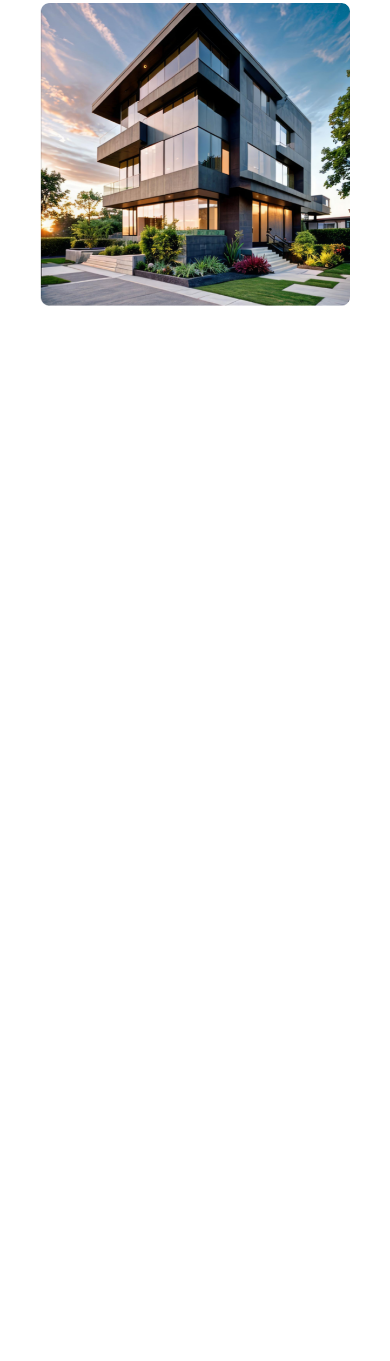
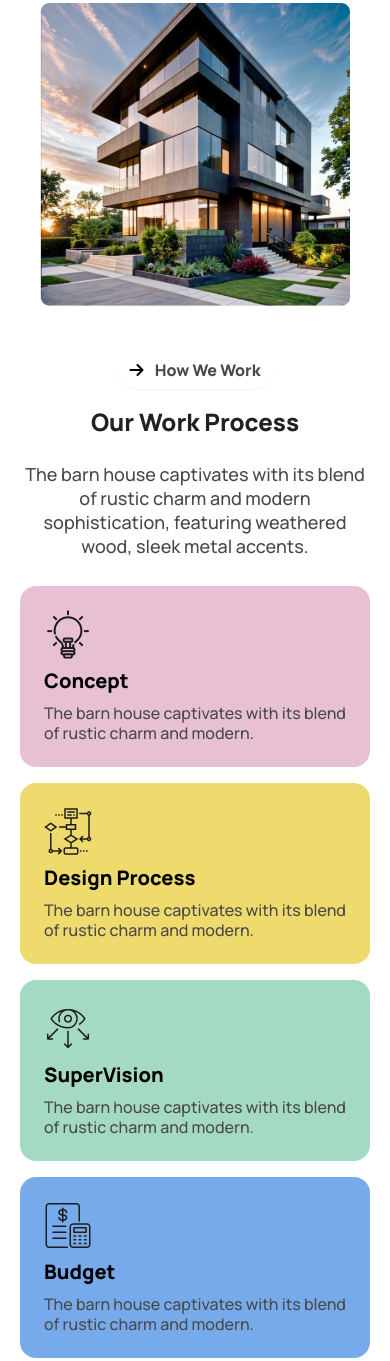
Before and after one commit to Sharif707/Assignment-3, a plain HTML site: page index.html in a window 390 px wide. Shown: the part 1329-2690 px from the top of the page. Before the commit the page ends 1655 px from the top, so only its background shows below. Drawn offline with nearby package versions, Linux system fonts and the light colour scheme.

Commit message:
work section completed and responsive

```diff
--- a/index.html
+++ b/index.html
@@ -131,19 +131,23 @@
 
     </header>
 
-    <main class="container mx-auto px-5 lg:mt-28 mt-8">
-        <section class="relative lg:py-28 p-5 lg:px-20 flex flex-col lg:flex-row items-center justify-center lg:gap-8 gap-6">
+    <main class="container mx-auto px-5 lg:mt-24 mt-8">
+        <section
+            class="relative lg:py-28 p-5 lg:px-20 flex flex-col lg:flex-row items-center justify-center lg:gap-8 gap-6">
             <div class="text-center lg:text-start">
 
-                <div class="hidden lg:block absolute top-5 left-4 border-2 border-dashed border-[#494949]-500 py-4 px-6">
+                <div
+                    class="hidden lg:block absolute top-5 left-4 border-2 border-dashed border-[#494949]-500 py-4 px-6">
                     <img src="assets/Vector.png" alt="">
                 </div>
                 <div class="inline rounded-3xl px-3 py-2 bg-[#ffffff] shadow-sm">
                     <i class="fa-solid fa-arrow-right"></i>
                     <span class="text-[#494949] ml-2 font-extrabold">About us</span>
                 </div>
-                <h1 class="lg:text-[40px] font-extrabold text-[#212121] my-6 text-2xl">We design thoughtful, liveable spaces</h1>
-                <p class="mb-6 text-[#494949] font-medium leading-6 text-lg">The barn house captivates with its blend of rustic charm and
+                <h1 class="lg:text-[40px] font-extrabold text-[#212121] my-6 text-2xl">We design thoughtful, liveable
+                    spaces</h1>
+                <p class="mb-6 text-[#494949] font-medium leading-6 text-lg">The barn house captivates with its blend of
+                    rustic charm and
                     modern sophistication, featuring weathered wood, sleek metal accents.</p>
 
                 <div class="flex gap-5 items-center lg:w-4/5 rounded-2xl bg-[#ffffff] shadow-md p-5">
@@ -151,7 +155,8 @@
 
                     <div class="">
                         <h4 class="md:text-xl text-lg text-[#494949]">Commercial</h4>
-                        <p class="mt-2 text-[#737373] font-medium leading-6">The barn house captivates with its blend of rustic charm and modern.</p>
+                        <p class="mt-2 text-[#737373] font-medium leading-6">The barn house captivates with its blend of
+                            rustic charm and modern.</p>
                     </div>
 
                 </div>
@@ -160,7 +165,8 @@
 
                     <div class="">
                         <h4 class="md:text-xl text-lg text-[#494949]">Residential</h4>
-                        <p class="mt-2 text-[#737373] font-medium leading-6">The barn house captivates with its blend of rustic charm and modern.</p>
+                        <p class="mt-2 text-[#737373] font-medium leading-6">The barn house captivates with its blend of
+                            rustic charm and modern.</p>
                     </div>
 
                 </div>
@@ -176,7 +182,49 @@
 
         </section>
 
-        <!-- it's comment here -->
+        <!-- ---Works-process section---- -->
+
+        <section class="lg:pt-24 lg:pb-24 text-center  py-8">
+            <div class="inline rounded-3xl px-3 py-2 bg-[#ffffff] shadow-sm">
+                <i class="fa-solid fa-arrow-right"></i>
+                <span class="text-[#494949] ml-2 font-extrabold">How We Work</span>
+            </div>
+            <h1 class="lg:text-[40px] font-extrabold text-[#212121] my-6 text-2xl text-center">Our Work Process</h1>
+
+            <p class="mb-7 text-[#494949] font-medium leading-6 text-lg lg:w-3/4 lg:mx-auto text-center">The barn house
+                captivates
+                with its blend of
+                rustic charm and
+                modern sophistication, featuring weathered wood, sleek metal accents.</p>
+
+            <div class="card-box grid md:grid-cols-4 grid-cols-1 lg:gap-6 gap-4 text-start">
+                <div class="p-6 bg-[#E7C1D3] rounded-2xl">
+                    <img src="assets/concept.png">
+                    <h3 class="my-2 text-xl font-extrabold">Concept</h3>
+                    <p class="text-[#494949] font-medium leading-5">The barn house captivates with its blend of rustic charm and modern.</p>
+
+                </div>
+                <div class="p-6 bg-[#EFDA6E] rounded-2xl">
+                    <img src="assets/flow-chart.png">
+                    <h3 class="my-2 text-xl font-extrabold">Design Process</h3>
+                    <p class="text-[#494949] font-medium leading-5">The barn house captivates with its blend of rustic charm and modern.</p>
+
+                </div>
+                <div class="p-6 bg-[#A4DAC3] rounded-2xl">
+                    <img src="assets/vision.png">
+                    <h3 class="my-2 text-xl font-extrabold">SuperVision</h3>
+                    <p class="text-[#494949] font-medium leading-5">The barn house captivates with its blend of rustic charm and modern.</p>
+
+                </div>
+                <div class="p-6 bg-[#77AAEA] rounded-2xl">
+                    <img src="assets/budget-planning.png">
+                    <h3 class="my-2 text-xl font-extrabold">Budget</h3>
+                    <p class="text-[#494949] font-medium leading-5">The barn house captivates with its blend of rustic charm and modern.</p>
+
+                </div>
+
+            </div>
+        </section>
 
     </main>
 
```
